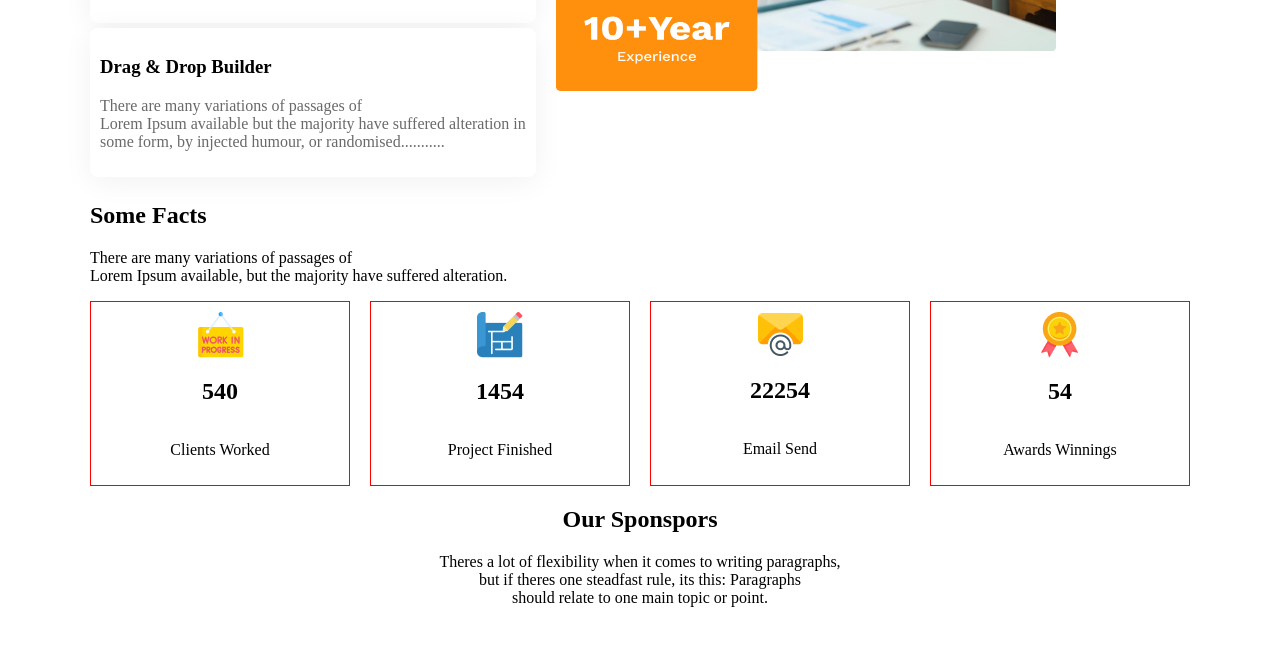
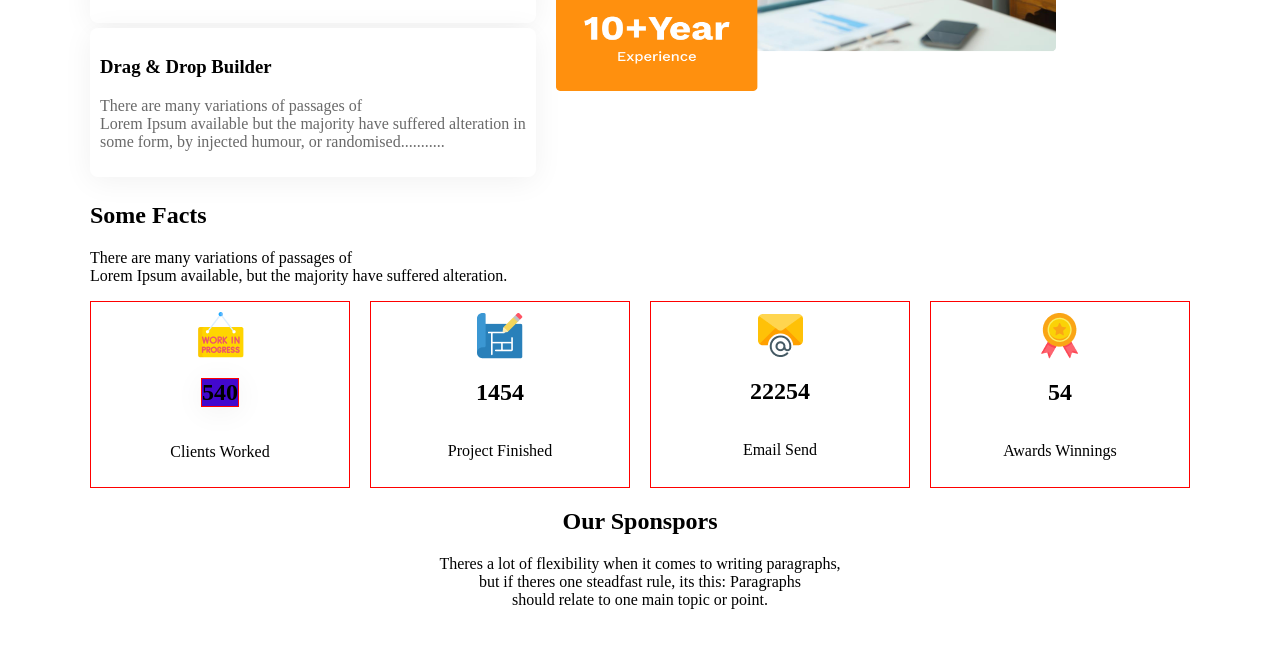
Before and after one commit to mushfiqkoushik/G3-Architects-main, a plain HTML site: page index.html in a window 1280 px wide. In both pictures the pointer is over the element 220 px from the left and 2527 px from the top of the page. Shown: the part 2134-2789 px from the top of the page. Drawn offline with Linux system fonts and the light colour scheme.

Commit message:
assignment-last- 2

```diff
--- a/index.html
+++ b/index.html
@@ -163,7 +163,7 @@
               There are many variations of passages of <br />
               Lorem Ipsum available, but the majority have suffered alteration.
             </p>
-          </div>
+          </div class="transfer" >
 
           <div class="fact-main">
             <div class="fact-box">
--- a/styles/style.css
+++ b/styles/style.css
@@ -135,6 +135,13 @@
 
 /* fact section style  */
 
+
+.fact-box :hover {
+  box-shadow: 0px 4px 30px rgba(0, 0, 0, 0.06);
+  border: 1px solid red;
+ transition: all 300ms;
+ background-color: rgb(67, 8, 206);
+}
 
 
 .fact-main {
```
